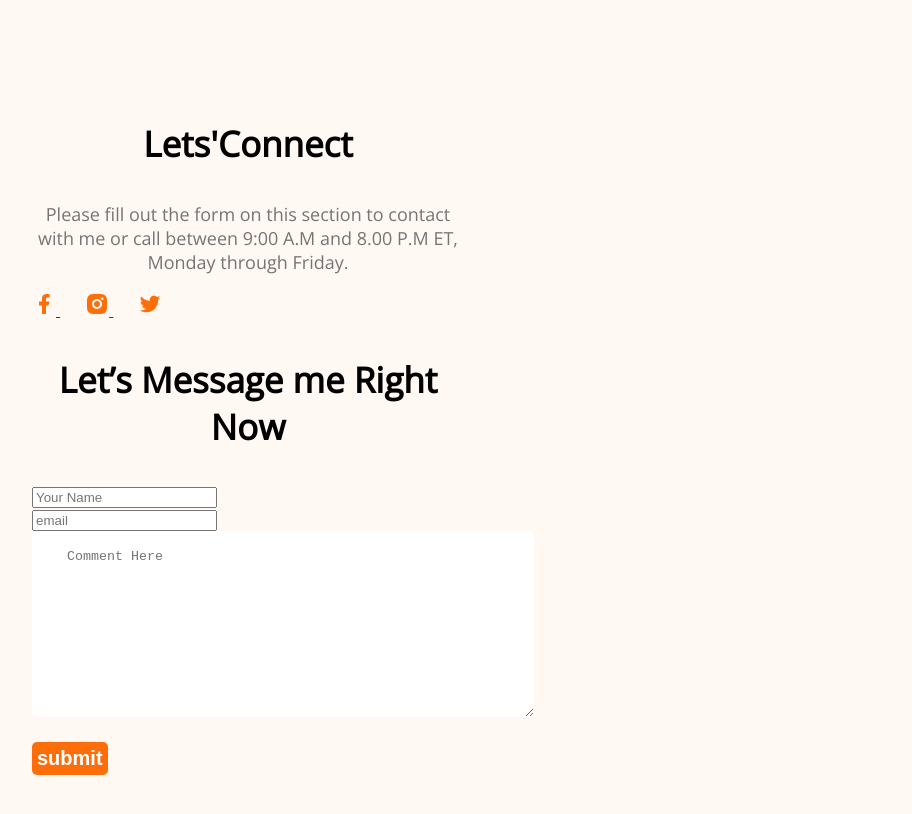
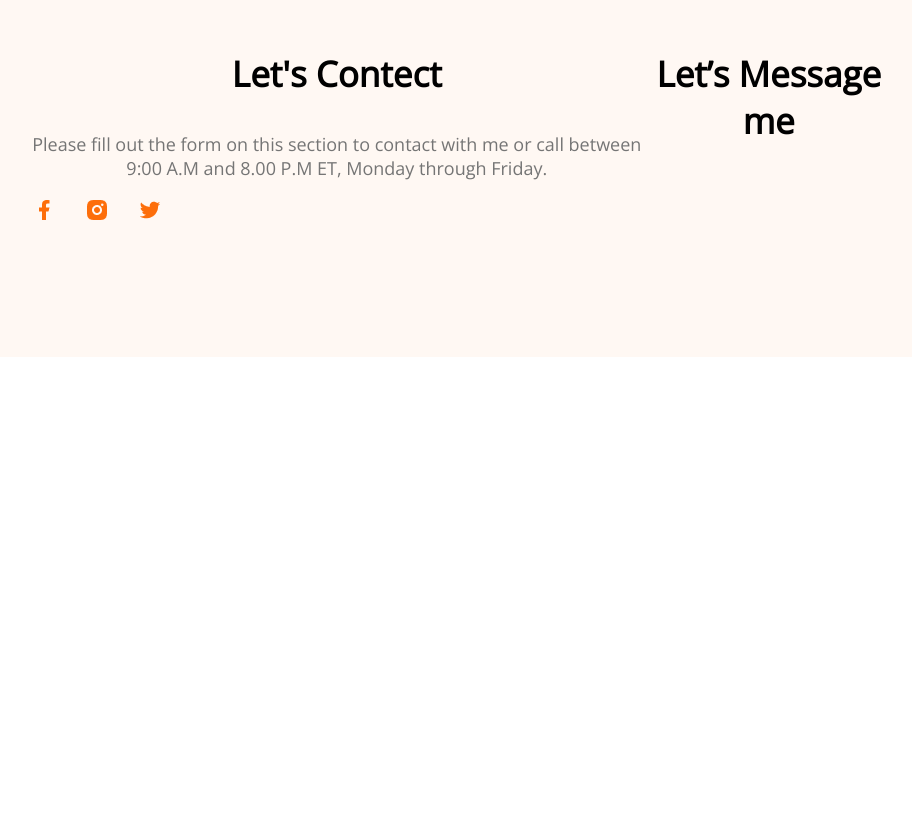
Before and after one commit to Nahanur-islam/web-developer-protfolio, a plain HTML site: page index.html in a window 1280 px wide. Shown: the part 2877-3691 px from the top of the page, without its empty margins (176-1088 px from the left). After the commit the page ends 3242 px from the top, so only its background shows below. Drawn offline with nearby package versions, Linux system fonts and the light colour scheme.

Commit message:
basic footer added

```diff
--- a/index.html
+++ b/index.html
@@ -150,23 +150,17 @@
         </section>
     </main>
     <footer>
-        <div class="footer-column">
-            <h3 class="section-title">Lets'Connect</h3>
+        <div class="fotter-column">
+            <h3 class="section-title">Let's Contect</h3>
             <p class="section-description">Please fill out the form on this section to contact with me or call between 9:00 A.M and 8.00 P.M ET, Monday through Friday.</p>
-        </div>
-        <div class="social-links">
-            <a href=""><img src="images/icons/facebook.png" alt="">
-            </a><a href=""><img src="images/icons/insta.png" alt="">
-            </a><a href=""><img src="images/icons/twitter.png" alt=""></a>
+            <div class="social-links">
+                <a href=""><img src="images/icons/facebook.png" alt=""></a>
+                <a href=""><img src="images/icons/insta.png" alt=""></a>
+                <a href=""><img src="images/icons/twitter.png" alt=""></a>
+            </div>
         </div>
         <div class="footer-column">
-            <h3 class="section-title">Let’s Message me Right Now</h3>
-            <form action="contact">
-                <input type="text" placeholder="Your Name"> <br>
-                <input type="email" placeholder="email">
-                <textarea name="" id="" placeholder="Comment Here" cols="30" rows="10"></textarea>
-            <input class="btn-primary" type="submit" value="submit">
-            </form>
+            <h3 class="section-title">Let’s Message me</h3>
         </div>
     </footer>
 </body>
--- a/style/protfolio.css
+++ b/style/protfolio.css
@@ -120,18 +120,22 @@ font-weight: 700;
     padding: 30px;
     border-radius: 5px;
     background: #facfcf;
-    box-shadow: 0px 6px 50px 0px rgba(0, 0, 0, 0.06);
+    box-shadow:0px 6px 50px 0px rgba(0, 0, 0, 0.06);
+
 }
 /*resume section styles*/
-.resume-column-title{ color: #474747;
+.resume-column-title{
+    color: #474747;
     font-size: 30px;
     font-weight: 700;
+    margin-bottom: 10px;
 }
 .resume-continer{
     display: flex;
     gap: 50px;
     justify-content: space-between;
     align-items: center;
+
 }
 .resume-item-title{
     color: #474747;
@@ -139,7 +143,7 @@ font-weight: 700;
     font-weight: 700;
     margin-bottom:10px ;
 }
-.resume-item-institute{
+.resume-item-institute .resume-item-description{
     color: #474747;
     font-size: 25px;
     font-weight: 700;
@@ -162,7 +166,8 @@ font-weight: 700;
 }
 footer{
    background: #fff8f3;
-   padding:130px 200px ;
+   display: flex;
+   padding: 130px 200px;
    margin-top: 100px;
 
 
@@ -188,3 +193,7 @@ footer{
 .social-links a{
     margin-right: 25px;
 }
+.download-cv{
+    text-align: center;
+    margin-top:50px ;
+}
```
